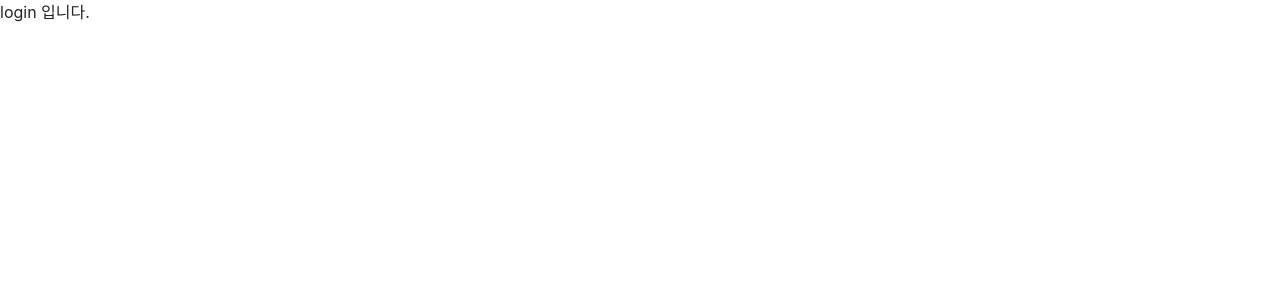
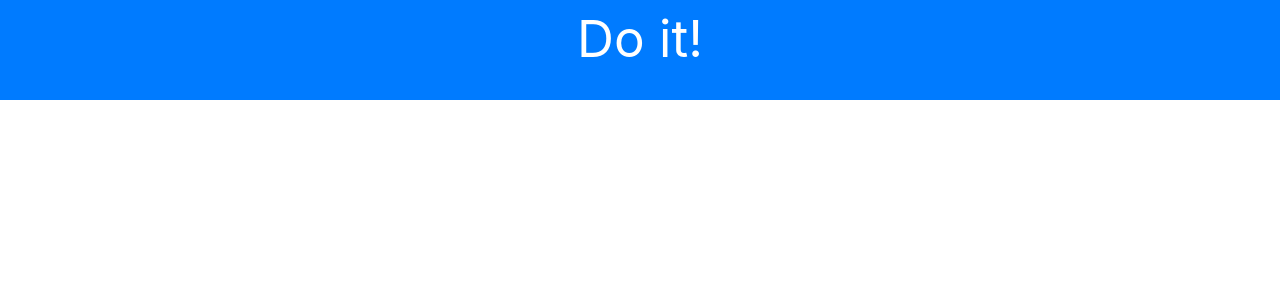
Before and after one commit to codestates/doit-client, a Next.js app: page /login in a window 1280 px wide. Shown: the top 300 px of the page. Built offline with nearby package versions, Linux system fonts and the light colour scheme.

Commit message:
basic login

```diff
--- /dev/null
+++ b/components/Login/Logo.js
@@ -0,0 +1,24 @@
+import styled from 'styled-components';
+import React from 'react';
+import Link from 'next/link';
+
+const Main = styled.div`
+  position: absolute;
+  left: 0;
+  top: 0;
+  height: 100px;
+  width: 100%;
+  font-size: 3.2rem;
+  color: white;
+  text-align: center;
+`;
+
+const Logo = () => {
+  return (
+    <Link href='/'>
+      <Main className="bg bg-primary">Do it!</Main>
+    </Link>
+  );
+};
+
+export default Logo;
--- a/pages/login.js
+++ b/pages/login.js
@@ -1,5 +1,11 @@
+import Logo from '../components/Login/Logo';
+
 const login = () => {
-  return <div>login 입니다.</div>;
+  return (
+    <div>
+      <Logo />
+    </div>
+  );
 };
 
 export default login;
```
